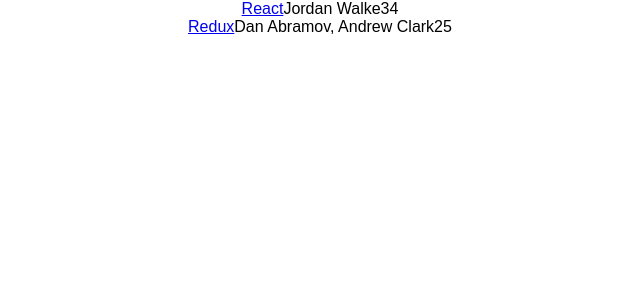
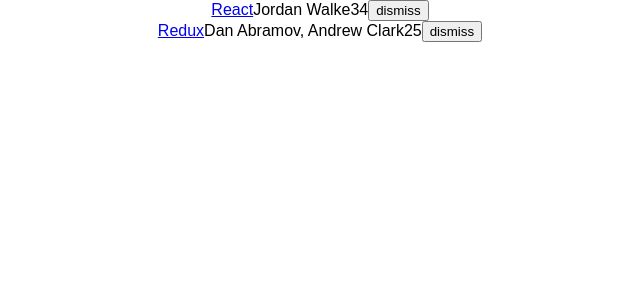
Before and after one commit to Henocks/work-react, a React (Create React App) app: page / in a window 1280 px wide. Shown: the top 300 px of the page, without its empty margins (320-960 px from the left). Built offline with nearby package versions, Linux system fonts and the light colour scheme.

Commit message:
state and dataflow

```diff
--- a/src/App.js
+++ b/src/App.js
@@ -37,9 +37,22 @@
     super(props);
 
     this.state = {
-      list: list,
+      list,
     }
+
+    this.onDismiss = this.onDismiss.bind(this);
+
   }
+
+  onDismiss(id) {
+
+    const isNotId = item => item.objectID !== id;
+    const updatedList = this.state.list.filter(isNotId);
+
+    this.setState({ list: updatedList });
+
+  }
+
   render() {
     const robin = new Developer('Robin', 'Wieruch');
     console.log(robin.getName());
@@ -54,6 +67,14 @@
               <span>{item.author}</span>
               <span>{item.num_comments}</span>
               <span>{item.points}</span>
+              <span>
+                <button
+                  onClick={() => this.onDismiss(item.objectID)}
+                  type="button"
+                >
+                  dismiss
+                </button>
+              </span>
             </div>
         )}
       </div>
```
